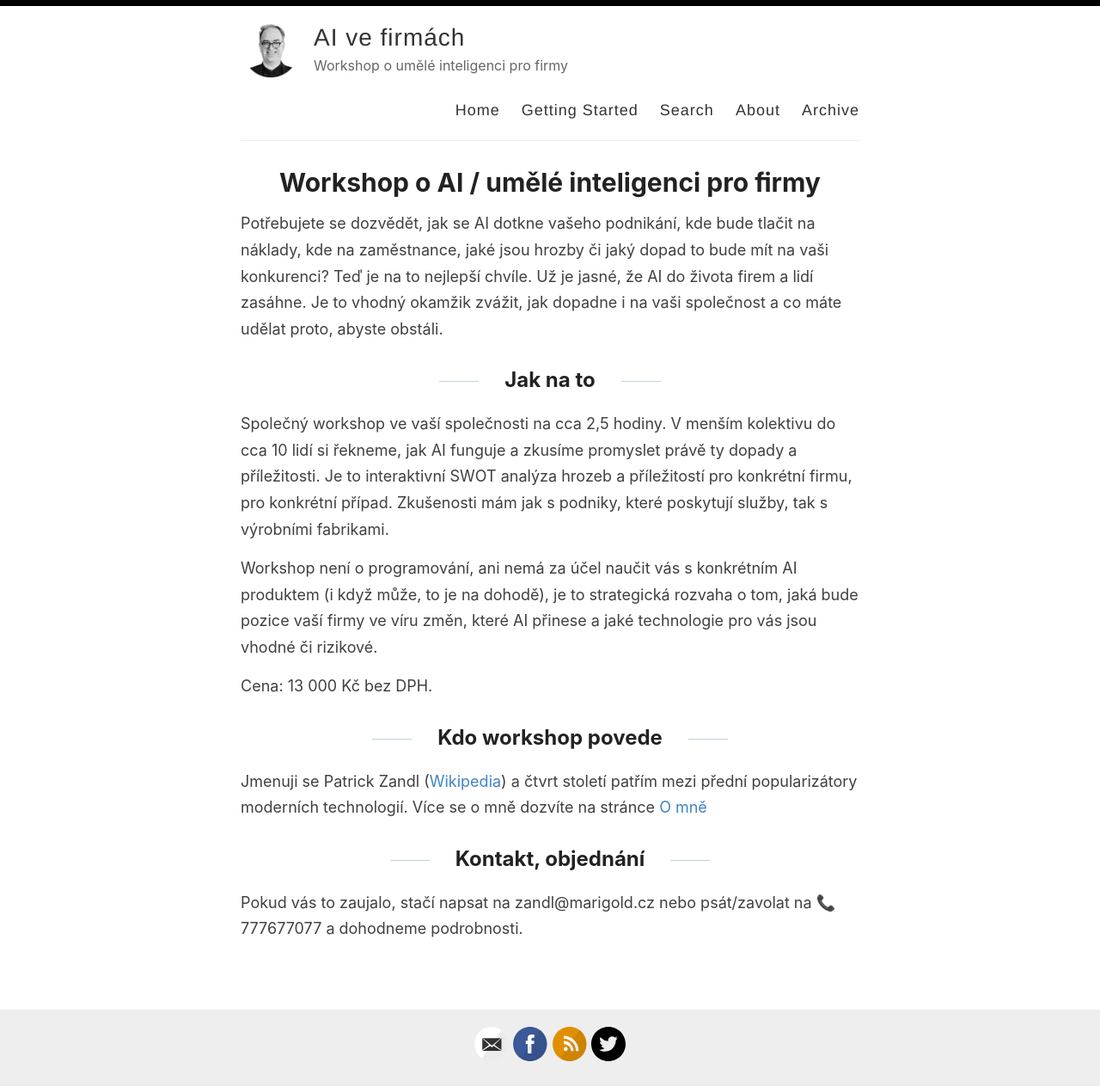
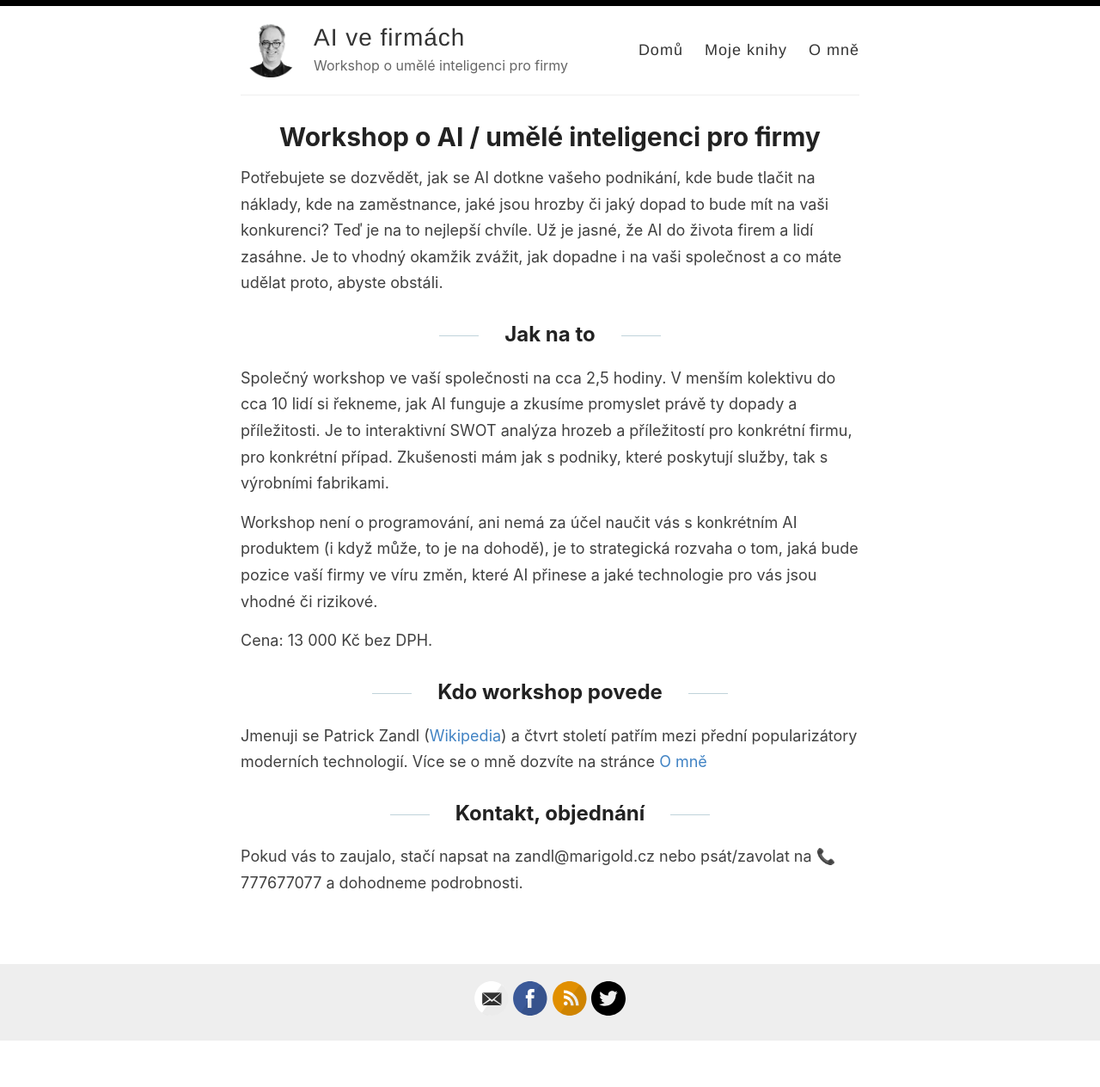
Before and after one commit to tangero/aivefirmach, a Jekyll site: the page built from index.html, in a window 1280 px wide. Shown: the whole page at 86% size. Built offline with Jekyll 4.4.1, drawn with Linux system fonts in a browser that asks for light colours; the list of posts is cut into pages by our own code; after the commit the page ends 1210 px from its top, so only the background shows below that.

Commit message:
Update default.html

```diff
--- a/_layouts/default.html
+++ b/_layouts/default.html
@@ -28,11 +28,9 @@
             </div>
 
             <nav>
-              <a href="{{ site.baseurl }}/">Home</a>
-              <a href="{{ site.baseurl }}/getting-started">Getting Started</a>
-              <a href="{{ site.baseurl }}/search">Search</a>
-              <a href="{{ site.baseurl }}/about">About</a>
-              <a href="{{ site.baseurl }}/archive">Archive</a>
+              <a href="{{ site.baseurl }}/">Domů</a>
+              <a href="https://www.goodreads.com/patrick_zandl">Moje knihy</a>
+              <a href="{{ site.baseurl }}/about">O mně</a>
             </nav>
           </header>
         </div>
```
